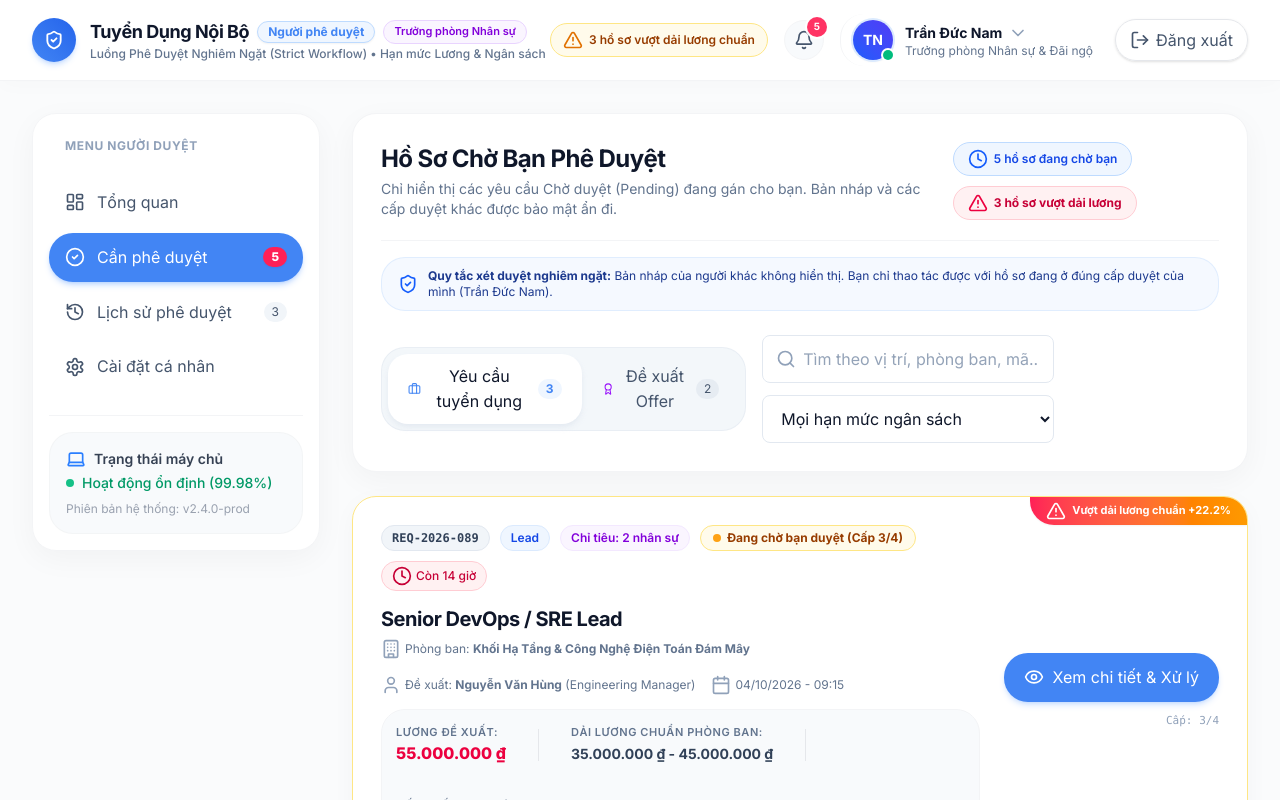
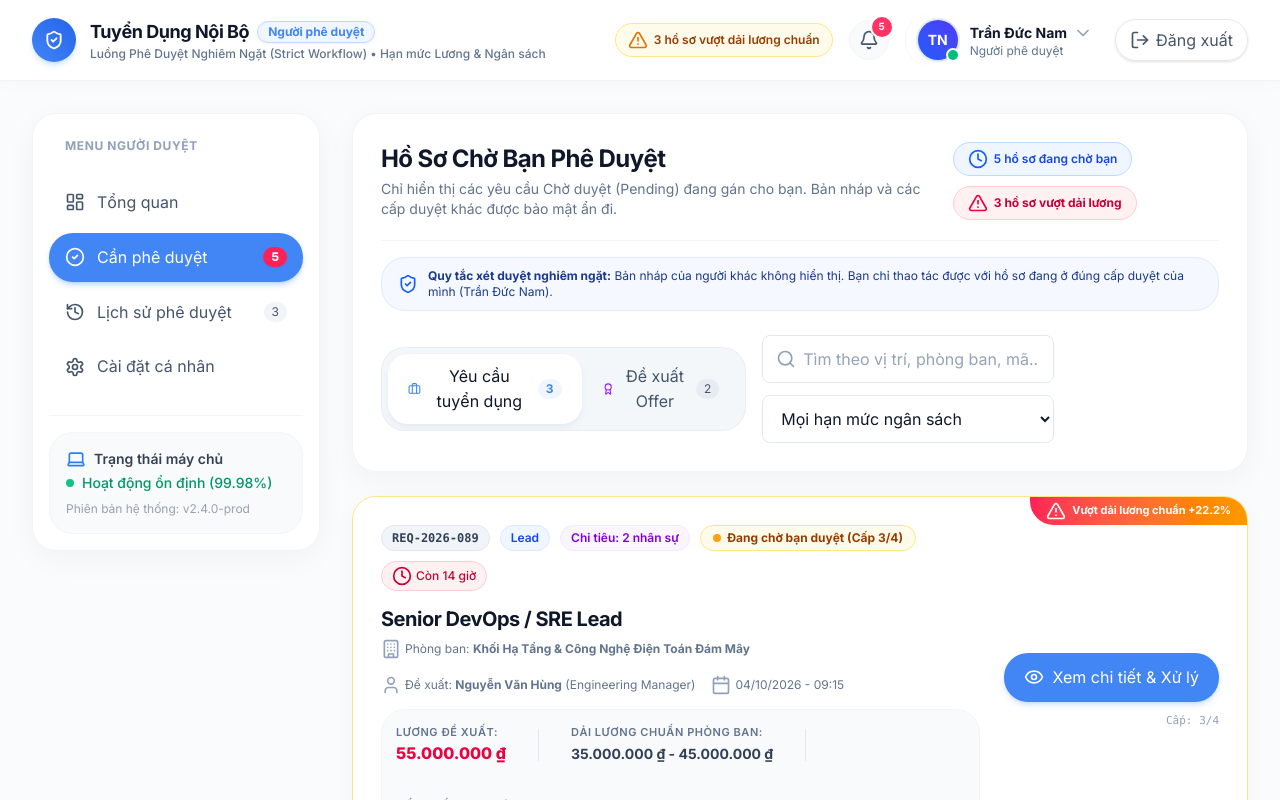
Before and after one commit to vzmanhdev/internal-recruiment-system-k3s4-n4-team, a Next.js app in the folder frontend/: page /approver in a window 1280 px wide. Shown: the top 800 px of the page. Built offline with nearby package versions, Linux system fonts and the light colour scheme.

Commit message:
Cập nhật giao diện trưởng bộ phận

```diff
--- a/frontend/src/app/approver/page.tsx
+++ b/frontend/src/app/approver/page.tsx
@@ -142,9 +142,9 @@ export const CURRENT_APPROVER = {
   id: "USR-APPROVER-01",
   email: "nguoiduyet@company.com",
   name: "Trần Đức Nam",
-  role: "Trưởng phòng Nhân sự & Đãi ngộ",
+  role: "Người phê duyệt",
   subRole: "Thành viên Hội đồng Phê duyệt Nhân tài Cấp cao",
-  department: "Phòng Nhân Sự & Văn Hóa Doanh Nghiệp",
+  department: "Hội đồng Phê duyệt Tuyển dụng",
   phone: "0908 999 888",
   avatarUrl: "",
   bio: "Chịu trách nhiệm thẩm định và phê duyệt các yêu cầu tuyển dụng cũng như gói đãi ngộ nhân sự theo ngân sách định biên.",
@@ -217,7 +217,7 @@ const INITIAL_REQUISITIONS: RequisitionItem[] = [
         stepNumber: 3,
         stepName: "Phê duyệt Trưởng phòng Nhân sự",
         approverName: "Trần Đức Nam",
-        approverRole: "Trưởng phòng Nhân sự & Đãi ngộ (Bạn)",
+        approverRole: "Người phê duyệt (Bạn)",
         department: "Phòng Nhân Sự & Văn Hóa",
         status: "PENDING",
         timestamp: "Đang chờ bạn xử lý...",
@@ -299,7 +299,7 @@ const INITIAL_REQUISITIONS: RequisitionItem[] = [
         stepNumber: 3,
         stepName: "Phê duyệt Trưởng phòng Nhân sự",
         approverName: "Trần Đức Nam",
-        approverRole: "Trưởng phòng Nhân sự & Đãi ngộ (Bạn - Cấp cuối)",
+        approverRole: "Người phê duyệt (Bạn - Cấp cuối)",
         department: "Phòng Nhân Sự & Văn Hóa",
         status: "PENDING",
         timestamp: "Đang chờ bạn xử lý...",
@@ -358,7 +358,7 @@ const INITIAL_REQUISITIONS: RequisitionItem[] = [
         stepNumber: 2,
         stepName: "Phê duyệt Trưởng phòng Nhân sự",
         approverName: "Trần Đức Nam",
-        approverRole: "Trưởng phòng Nhân sự & Đãi ngộ (Bạn)",
+        approverRole: "Người phê duyệt (Bạn)",
         department: "Phòng Nhân Sự & Văn Hóa",
         status: "PENDING",
         timestamp: "Đang chờ bạn xử lý...",
@@ -511,7 +511,7 @@ const INITIAL_OFFERS: OfferItem[] = [
         stepNumber: 3,
         stepName: "Phê duyệt Trưởng phòng Nhân sự",
         approverName: "Trần Đức Nam",
-        approverRole: "Trưởng phòng Nhân sự & Đãi ngộ (Bạn)",
+        approverRole: "Người phê duyệt (Bạn)",
         department: "Phòng Nhân Sự & Văn Hóa",
         status: "PENDING",
         timestamp: "Đang chờ bạn xử lý...",
@@ -596,7 +596,7 @@ const INITIAL_OFFERS: OfferItem[] = [
         stepNumber: 3,
         stepName: "Phê duyệt Trưởng phòng Nhân sự",
         approverName: "Trần Đức Nam",
-        approverRole: "Trưởng phòng Nhân sự & Đãi ngộ (Bạn - Cấp cuối)",
+        approverRole: "Người phê duyệt (Bạn - Cấp cuối)",
         department: "Phòng Nhân Sự & Văn Hóa",
         status: "PENDING",
         timestamp: "Đang chờ bạn xử lý...",
@@ -700,7 +700,7 @@ const INITIAL_HISTORY: HistoryRecord[] = [
           stepNumber: 2,
           stepName: "Phê duyệt Trưởng phòng Nhân sự",
           approverName: "Trần Đức Nam",
-          approverRole: "Trưởng phòng Nhân sự & Đãi ngộ (Bạn)",
+          approverRole: "Người phê duyệt (Bạn)",
           status: "APPROVED",
           timestamp: "02/10/2026 - 16:20",
           comment: "Đồng ý phê duyệt tuyển gấp. Đề nghị TA tập trung nguồn lực sàng lọc CV chất lượng cao.",
@@ -768,7 +768,7 @@ const INITIAL_HISTORY: HistoryRecord[] = [
           stepNumber: 2,
           stepName: "Phê duyệt Trưởng phòng Nhân sự",
           approverName: "Trần Đức Nam",
-          approverRole: "Trưởng phòng Nhân sự & Đãi ngộ (Bạn)",
+          approverRole: "Người phê duyệt (Bạn)",
           status: "REJECTED",
           timestamp: "01/10/2026 - 14:10",
           comment: "Đề nghị HR đàm phán lại mức thử việc 85% và bổ sung chứng chỉ ngoại ngữ của ứng viên vào hồ sơ.",
@@ -778,7 +778,7 @@ const INITIAL_HISTORY: HistoryRecord[] = [
           stepNumber: 3,
           stepName: "Yêu cầu Bổ sung & Trả hồ sơ về Người tạo",
           approverName: "Trần Đức Nam",
-          approverRole: "Trưởng phòng Nhân sự & Đãi ngộ (Người duyệt)",
+          approverRole: "Người phê duyệt (Người duyệt)",
           department: "Phòng Nhân Sự & Văn Hóa Doanh Nghiệp",
           status: "REJECTED",
           timestamp: "01/10/2026 - 14:10",
@@ -843,7 +843,7 @@ const INITIAL_HISTORY: HistoryRecord[] = [
           stepNumber: 2,
           stepName: "Phê duyệt Trưởng phòng Nhân sự",
           approverName: "Trần Đức Nam",
-          approverRole: "Trưởng phòng Nhân sự & Đãi ngộ (Bạn)",
+          approverRole: "Người phê duyệt (Bạn)",
           status: "REJECTED",
           timestamp: "28/09/2026 - 11:30",
           comment: "Định biên bộ máy hành chính hiện đã tối ưu. Chưa cần thiết bổ sung nhân sự ở thời điểm này theo nghị quyết HĐQT.",
@@ -873,6 +873,7 @@ export default function ApproverDashboardPage() {
   const [approverProfile, setApproverProfile] = useState(() => {
     const base = {
       ...CURRENT_APPROVER,
+      role: "Người phê duyệt",
       avatarUrl: "",
       bio: "Chịu trách nhiệm thẩm định và phê duyệt các yêu cầu tuyển dụng cũng như gói đãi ngộ nhân sự theo ngân sách định biên.",
     };
@@ -886,6 +887,7 @@ export default function ApproverDashboardPage() {
               ...base,
               email: parsed.email,
               name: parsed.full_name || CURRENT_APPROVER.name,
+              role: "Người phê duyệt",
               avatarUrl: parsed.avatarUrl || "",
             };
           }
@@ -1365,9 +1367,6 @@ export default function ApproverDashboardPage() {
                   </span>
                   <span className="px-2.5 py-0.5 text-xs font-bold rounded-full bg-blue-50 text-[#4285F4] border border-blue-200 shadow-xs">
                     Người phê duyệt
-                  </span>
-                  <span className="hidden md:inline-flex items-center gap-1 px-2.5 py-0.5 text-[11px] font-semibold rounded-full bg-purple-50 text-purple-700 border border-purple-200">
-                    Trưởng phòng Nhân sự
                   </span>
                 </div>
                 <p className="text-xs text-slate-500 font-medium">
@@ -1440,7 +1439,7 @@ export default function ApproverDashboardPage() {
                     />
                   </div>
                   <span className="text-xs text-slate-500 block leading-tight">
-                    {approverProfile.role}
+                    {approverProfile.role || "Người phê duyệt"}
                   </span>
                 </div>
               </button>
```
